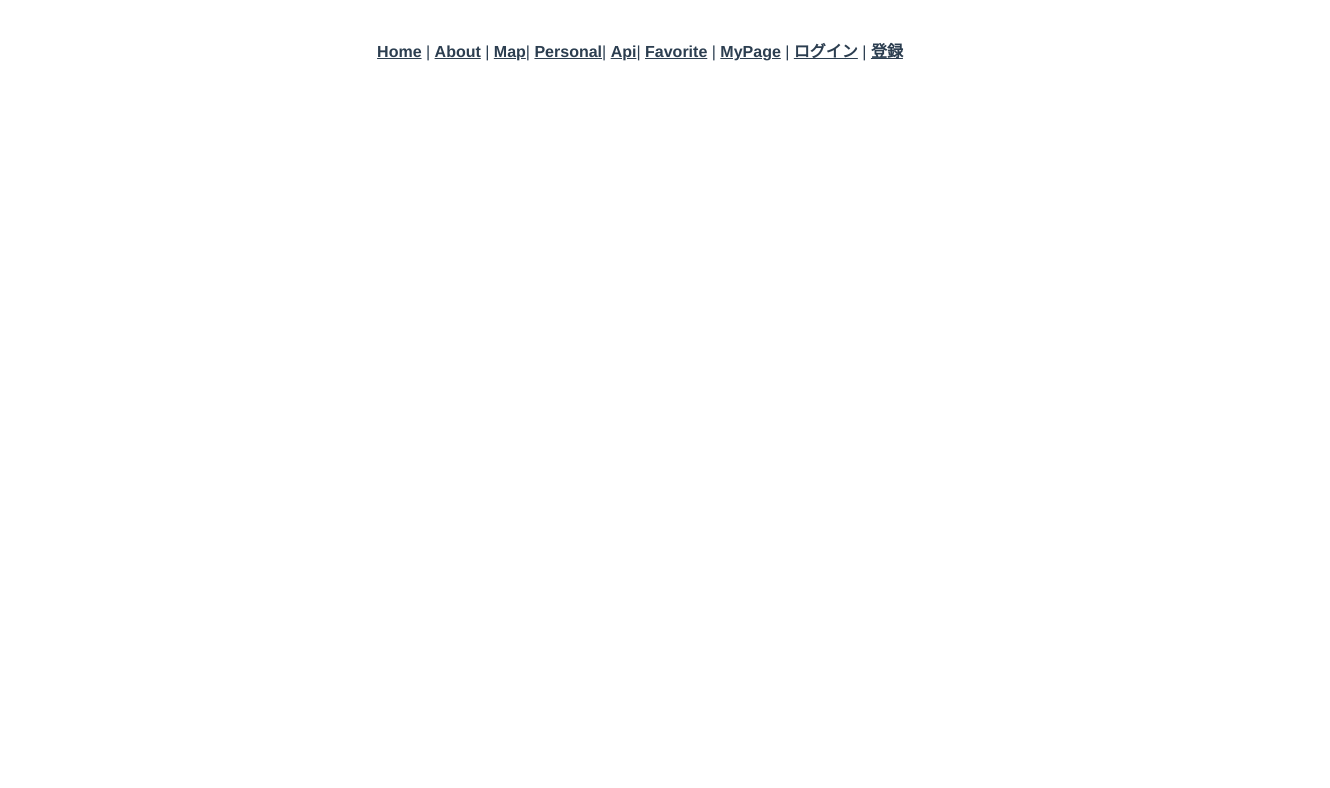
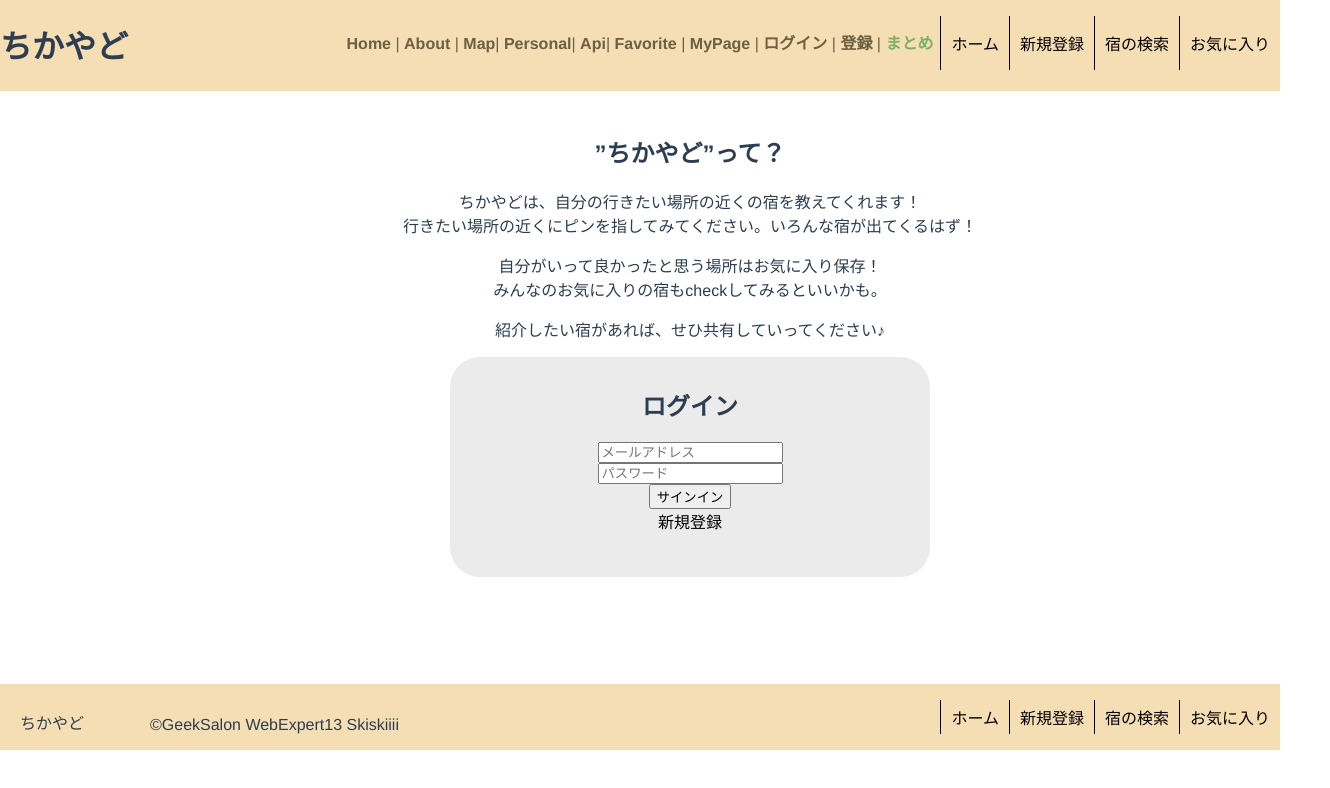
Before and after one commit to original-team-app/skiskiiii, a Vue app: page /original in a window 1280 px wide. Shown: the top 788 px of the page, 1330 px wide, since content can reach past the window. Built offline with nearby package versions, Linux system fonts and the light colour scheme.

Commit message:
googlemap

```diff
--- a/src/App.vue
+++ b/src/App.vue
@@ -8,7 +8,8 @@
     <router-link to="/Favorite">Favorite</router-link> |
     <router-link to="/MyPage">MyPage</router-link> |
     <router-link to="/Login">ログイン</router-link> |
-    <router-link to="/Register">登録</router-link>
+    <router-link to="/Register">登録</router-link> |
+    <router-link to="/Original">まとめ</router-link>
   </div>
   <router-view />
 </template>
--- a/src/router/index.js
+++ b/src/router/index.js
@@ -4,6 +4,7 @@ import Favorite from "../views/Favorite.vue"
 import MyPage from "../views/MyPage.vue"
 import Login from "../views/Login.vue"
 import Register from "../views/Register.vue"
+import Original from "../views/Original.vue"
 
 const routes = [
   {
@@ -41,6 +42,8 @@ const routes = [
     // this generates a separate chunk (about.[hash].js) for this route
     // which is lazy-loaded when the route is visited.
     component: () => import(/* webpackChunkName: "about" */ "../views/Api.vue"),
+  },
+  {
     path: "/favorite",
     name: "Favorite",
     component: Favorite,
@@ -60,6 +63,11 @@ const routes = [
     name: "Register",
     component: Register,
   },
+  {
+    path: "/original",
+    name: "Original",
+    component: Original,
+  },
 ]
 
 const router = createRouter({
--- /dev/null
+++ b/src/views/Original.vue
@@ -0,0 +1,250 @@
+<template>
+  <head>
+    <title>ちかやど</title>
+  </head>
+  <body>
+    <div class="body-wrapper">
+      <header>
+        <div class="header-container">
+          <div class="header-left">
+            <h1>ちかやど</h1>
+          </div>
+          <div class="header-right">
+            <ul class="memu-lists">
+              <li class="memu-list">
+                <a href="#top-wrapper-container" class="hober">ホーム</a>
+              </li>
+              <li class="memu-list">
+                <a href="/register" class="hober">新規登録</a>
+              </li>
+              <li class="memu-list">
+                <a href="/googlemap" class="hober">宿の検索</a>
+              </li>
+              <li class="memu-list">
+                <a href="/myfavorite-googlemap" class="hober">お気に入り</a>
+              </li>
+            </ul>
+          </div>
+        </div>
+      </header>
+      <main>
+        <div class="main-wrapper">
+          <div class="top-wrapper">
+            <div class="top-wrapper-container" id="top-wrapper-container">
+              <h2>”ちかやど”って？</h2>
+              <p>
+                ちかやどは、自分の行きたい場所の近くの宿を教えてくれます！<br />
+                行きたい場所の近くにピンを指してみてください。いろんな宿が出てくるはず！
+              </p>
+              <p>
+                自分がいって良かったと思う場所はお気に入り保存！<br />
+                みんなのお気に入りの宿もcheckしてみるといいかも。
+              </p>
+              <p>紹介したい宿があれば、せひ共有していってください♪</p>
+            </div>
+            <div class="main-wrapper">
+              <div class="main-container">
+                <!-- ここに入れていく -->
+                <!-- ログイン機能から引用 -->
+                <div class="login">
+                  <h2>ログイン</h2>
+                  <form @submit.prevent="login">
+                    <!-- メールアドレス -->
+                    <div class="form-group">
+                      <input
+                        type="email"
+                        placeholder="メールアドレス"
+                        v-model="email"
+                      />
+                    </div>
+                    <!-- パスワード -->
+                    <div class="form-group">
+                      <input
+                        type="password"
+                        placeholder="パスワード"
+                        v-model="password"
+                      />
+                    </div>
+                    <!-- 登録ボタン -->
+                    <button type="submit">サインイン</button>
+                    <!-- エラーメッセージ -->
+                    <div class="text-danger">{{ error }}</div>
+                    <!-- ここだけ追記 -->
+                    <div class="Register">
+                      <a href="/register">新規登録</a>
+                    </div>
+                  </form>
+                </div>
+              </div>
+            </div>
+          </div>
+        </div>
+      </main>
+      <footer>
+        <div class="footer-wrapper">
+          <div class="footer-container">
+            <div class="footer-left">
+              <p>ちかやど</p>
+            </div>
+            <div class="footer-right">
+              <ul class="memu-lists">
+                <li class="footer-memu-list">
+                  <a href="#top-wrapper-container" class="hober">ホーム</a>
+                </li>
+                <li class="footer-memu-list">
+                  <a href="/register" class="hober">新規登録</a>
+                </li>
+                <li class="footer-memu-list">
+                  <a href="/googlemap" class="hober">宿の検索</a>
+                </li>
+                <li class="footer-memu-list">
+                  <a href="/myfavorite-googlemap" class="hober">お気に入り</a>
+                </li>
+              </ul>
+            </div>
+            <div class="footer-bottom">
+              <p>©GeekSalon WebExpert13 Skiskiiii</p>
+            </div>
+          </div>
+        </div>
+      </footer>
+    </div>
+  </body>
+</template>
+
+<script>
+// ログイン機能から引用
+import {
+  createUserWithEmailAndPassword,
+  sendEmailVerification,
+} from "firebase/auth"
+import { auth } from "@/firebase"
+export default {
+  data() {
+    return {
+      email: "",
+      password: "",
+      error: "",
+    }
+  },
+  methods: {
+    //emailとpasswordを引数にFirebaseのAuthenticationにユーザを登録
+    registerUser() {
+      createUserWithEmailAndPassword(auth, this.email, this.password)
+        //成功した場合はsendEmail()が呼び出される
+        .then(() => {
+          this.sendEmail(this.email)
+        })
+        //失敗した場合はエラーメッセージを画面に出力
+        .catch((e) => (this.error = e.message))
+    },
+    //認証リンクメールを送信する
+    sendEmail() {
+      const actionCodeSettings = {
+        url: "http://" + location.host + "/Favorite",
+      }
+      auth.languageCode = "ja"
+      sendEmailVerification(auth.currentUser, actionCodeSettings)
+        .then(() => alert("認証メールを送りました!"))
+        .catch((e) => console.log(e))
+    },
+  },
+}
+</script>
+
+<style>
+/* 全体 */
+body {
+  margin: 0;
+  padding: 0;
+}
+/* ヘッダー */
+header {
+  height: 90.88px;
+  width: 100%;
+  background-color: rgba(226, 160, 38, 0.349);
+  position: fixed;
+  top: 0;
+  left: 0;
+}
+.header-left {
+  float: left;
+}
+.header-right {
+  float: right;
+}
+.memu-lists {
+  display: flex;
+}
+.memu-list {
+  list-style: none;
+  border-left: 1px solid black;
+  padding: 15px 10px;
+}
+a {
+  text-decoration: none;
+  color: black;
+}
+a:hover {
+  text-decoration: none;
+  color: rgba(80, 78, 78, 0.945);
+}
+
+/* ボディ */
+main {
+  height: 500px;
+  width: 100%;
+  margin: 50px;
+
+  /* top: 0;
+  left: 0; */
+}
+
+.login {
+  height: 200px;
+  padding: 10px;
+  margin: 10px 400px;
+  background-color: rgba(211, 207, 207, 0.425);
+  border-radius: 30px;
+}
+
+/* ここからフッター */
+
+footer {
+  height: 60px;
+  display: flex;
+  flex-direction: column;
+  bottom: 0;
+  left: 0;
+}
+.footer-wrapper {
+  height: 66px;
+  position: relative;
+  background-color: rgba(226, 160, 38, 0.349);
+}
+.footer-left {
+  text-align: center;
+  position: absolute;
+  bottom: 0;
+  left: 20px;
+}
+.footer-right {
+  float: right;
+}
+.footer-memu-list {
+  list-style: none;
+  border-left: 1px solid black;
+  padding: 5px 10px;
+}
+/* .footer-bottom {
+  position: relative;
+} */
+.footer-bottom p {
+  text-align: center;
+  position: absolute;
+  bottom: 0;
+  left: 150px;
+
+  /* margin: 5px; */
+}
+</style>
--- a/src/views/Register.vue
+++ b/src/views/Register.vue
@@ -2,14 +2,14 @@
   <div>
     <h2>アカウントの作成</h2>
     <form @submit.prevent="registerUser">
-      <!-- アカウント名 -->
+      <!-- アカウント名
       <div class="form-group">
         <input
           type="displayName"
           placeholder="アカウント名"
           v-model="displayName"
         />
-      </div>
+      </div> -->
       <!-- メールアドレス -->
       <div class="form-group">
         <input type="email" placeholder="メールアドレス" v-model="email" />
--- a/src/views/googlemap.vue
+++ b/src/views/googlemap.vue
@@ -6,6 +6,7 @@
     <h3>My Google Maps Demo</h3>
     <!--マップを表示するところ-->
     <div id="map" ref="map" />
+    <div></div>
   </body>
 </template>
 
@@ -109,9 +110,7 @@ export default {
     if (!window.mapCompleted) {
       window.mapCompleted = true
       const script = document.createElement("script")
-      script.src =
-        "https://maps.googleapis.com/maps/api/js?key=AIzaSyBveIZLjpsuQKkrPXnEmipIxZ8iZJpUiVo&callback=initMap&v=weekly"
-      script.async = true
+      script.src = script.async = true
       document.head.appendChild(script)
     }
 
@@ -133,7 +132,7 @@ export default {
           /*const marker = */ new window.google.maps.Marker({
             position: this.latLngs[i],
             map: map,
-            /*title: this.latLng[i][2],*/
+            /*title: this.latLngs[i][2],*/
           })
 
           /*marker.addListener("click", (p) => {
--- a/src/views/myfavorite-googlemap.vue
+++ b/src/views/myfavorite-googlemap.vue
@@ -3,20 +3,12 @@
     <title>Add Map</title>
   </head>
   <body>
-    <!--全ページこれになってしまう現象発生中-->
     <h3>My Google Maps Demo</h3>
     <h3>
       APIのアプリケーション制限がまだのため、Web上に挙げるときはつけること！！！
     </h3>
     <!--マップを表示するところ-->
     <div id="map" ref="map" />
-    <div>
-      <button v-on:click="pinSave">未 ピンの保存</button>
-      <button v-on:click="memoField">未 吹き出しの表示</button>
-    </div>
-    <div>
-      <button v-on:click="deleteButton">新しいのピンを削除</button>
-    </div>
   </body>
 </template>
 
@@ -36,10 +28,16 @@ export default {
 
       let Lat = latLng.lat()
       let Lng = latLng.lng()
-      this.latLngs.push({ lat: Lat, lng: Lng })
+      let newLatlng = { lat: Lat, lng: Lng }
+      this.latLngs.push(newLatlng)
 
-      newMarker.addListener("click", (p) => {
-        this.info(p.latLng, newMarker, map)
+      newMarker.setMap(map)
+      newMarker.addListener("click", () => {
+        //this.deleteButton(p.latLng, marker)
+        newMarker.setMap(null)
+        if (this.latLngs.includes(newLatlng)) {
+          this.latLngs.splice(newLatlng, 1)
+        }
       })
     },
 
@@ -64,10 +62,11 @@ export default {
         shouldFocus: false,
       })
     },*/
-  },
+    //},
 
-  deleteButton: function () {
-    const map = new window.google.maps.Map(this.$refs.map, {
+    //deleteButton: function (latLng, marker) {
+    // marker.setMap(null)
+    /*const map = new window.google.maps.Map(this.$refs.map, {
       center: this.latLngs[0],
       zoom: 11,
       mapType: "default",
@@ -82,15 +81,13 @@ export default {
           map: map,
         })
       }
-    }
+    }*/
   },
   mounted: function () {
     if (!window.mapCompleted) {
       window.mapCompleted = true
       const script = document.createElement("script")
-      script.src =
-        "https://maps.googleapis.com/maps/api/js?key=AIzaSyBveIZLjpsuQKkrPXnEmipIxZ8iZJpUiVo&callback=initMap&v=weekly"
-      script.async = true
+      script.src = script.async = true
       document.head.appendChild(script)
     }
 
@@ -113,13 +110,19 @@ export default {
         //最初の配列をすべて表示するためのfor文
         //firebaseとの連結に
         for (let i = 0; i < this.latLngs.length; i++) {
-          /*const marker = */ new window.google.maps.Marker({
+          const marker = new window.google.maps.Marker({
             position: this.latLngs[i],
             map: map,
           })
-          /*marker.addListener("click", (p) => {
-            this.info(p.latLng, marker, map)
-          })*/
+          marker.setMap(map)
+          marker.addListener("click", () => {
+            //this.deleteButton(p.latLng, marker)
+            marker.setMap(null)
+            const firstlatLng = this.latLngs[i]
+            if (this.latLngs.includes(firstlatLng)) {
+              this.latLngs.splice(firstlatLng, 1)
+            }
+          })
         }
       }
     }, 500)
```
Also changed, not shown: src/views/googlemap.md (+27 -0 lines).
